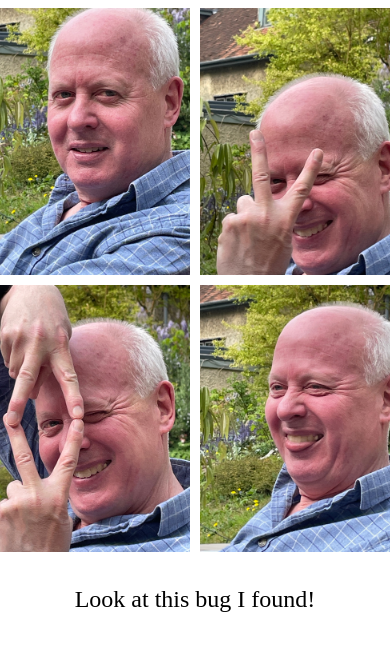
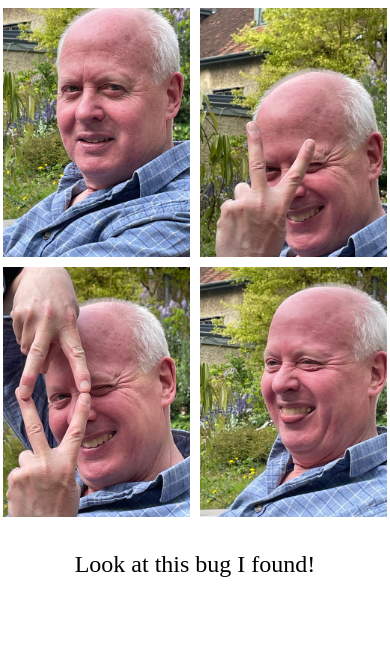
Before and after one commit to louisdeb/bug, a plain HTML site: page index.html in a window 390 px wide. Drawn offline with Linux system fonts and the light colour scheme.

Commit message:
responsive

```diff
--- a/index.html
+++ b/index.html
@@ -1,4 +1,8 @@
 <html>
+    <head>
+        <meta name="viewport" content="width=device-width, initial-scale=1.0">
+    </head>
+
     <body>
         <div id='container'>
             <div class='column'>
@@ -35,10 +39,12 @@
                 display: flex;
                 flex-direction: row;
                 column-gap: 10px;
+
+                justify-content: center;
             }
 
             img {
-                width: 200px;
+                width: min(200px, 50%);
                 height: auto;
             }
 
```
